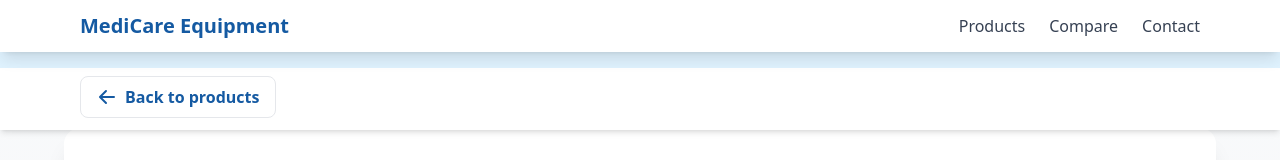
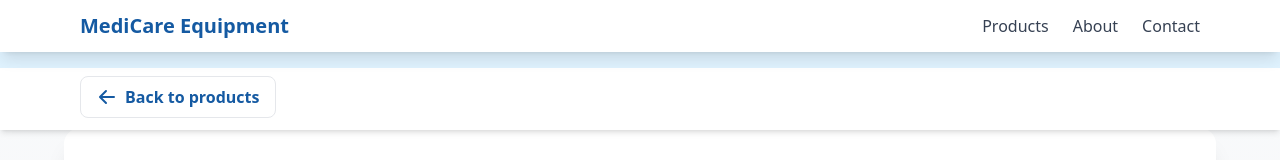
Before and after one commit to MANYA-SHUKLA/OxoLife, a Next.js app: page /product/bed-manual in a window 1280 px wide. Shown: the top 160 px of the page. Built offline with nearby package versions, Linux system fonts and the light colour scheme.

Commit message:
Update page.tsx

```diff
--- a/src/app/product/[id]/page.tsx
+++ b/src/app/product/[id]/page.tsx
@@ -120,10 +120,10 @@ function Navbar() {
               Products
             </button>
             <button
-              onClick={() => router.push('/compare')}
+              onClick={() => router.push('/about')}
               className="text-gray-700 hover:text-[var(--color-primary)] transition-colors"
             >
-              Compare
+              About
             </button>
             <button
               onClick={() => router.push('/contact')}
```
